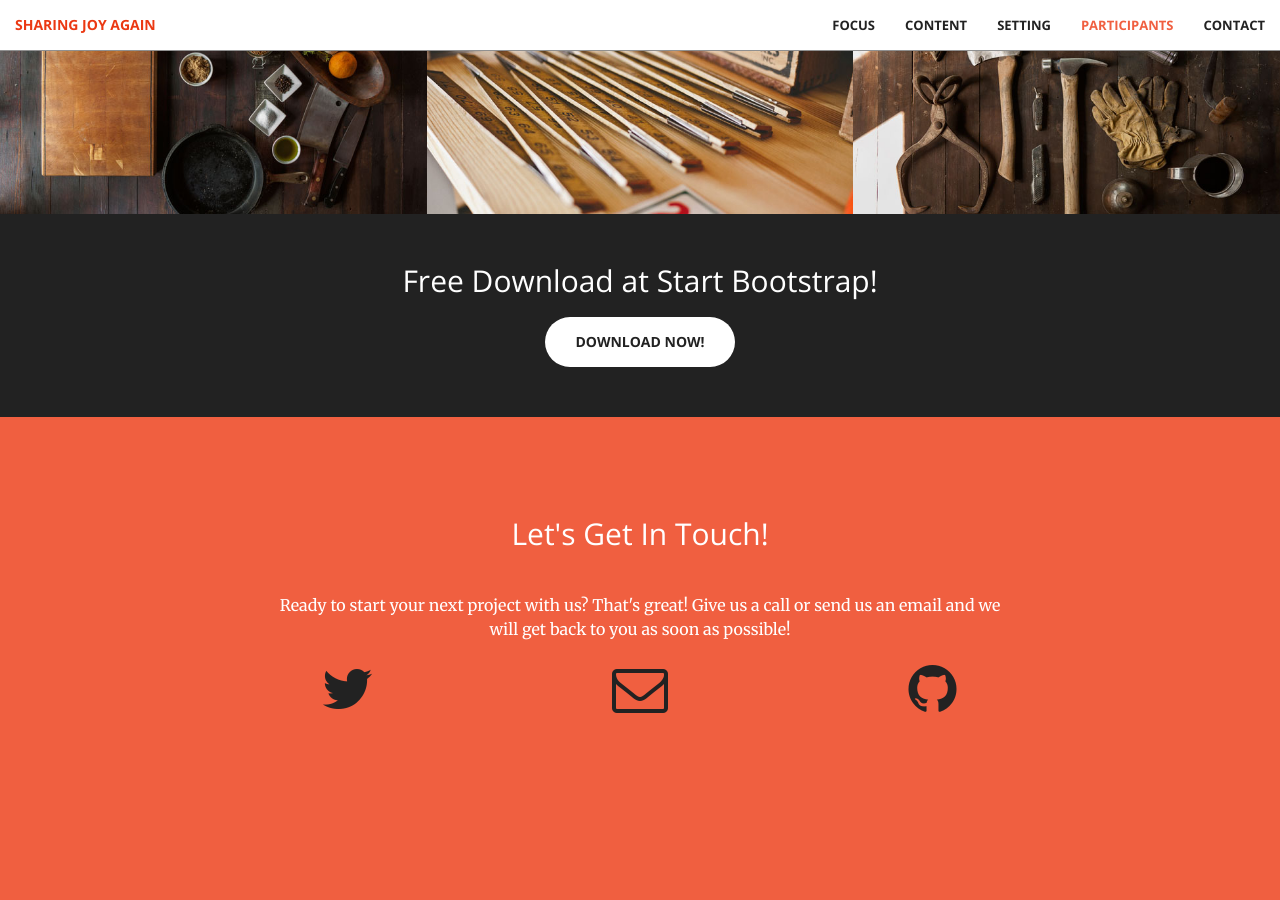
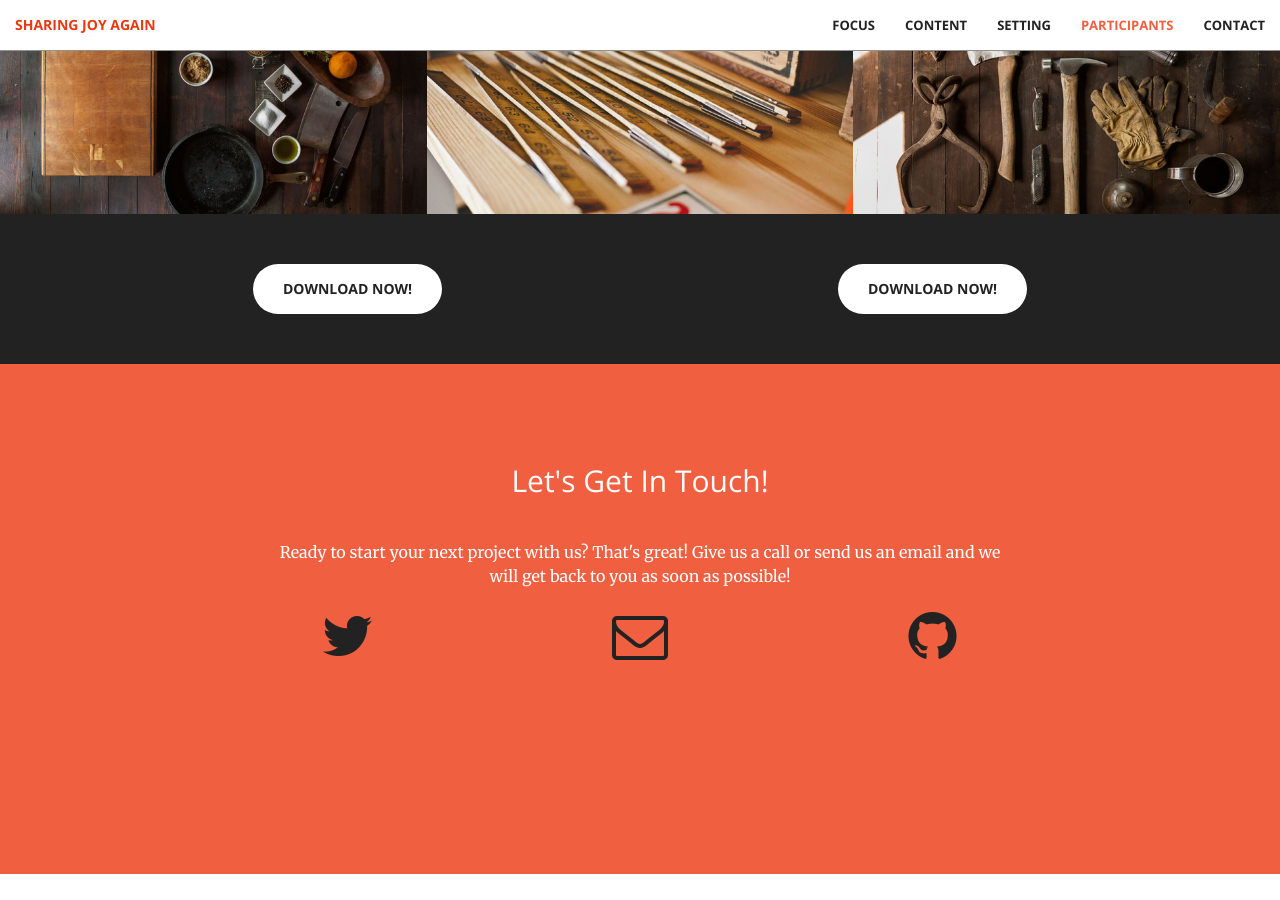
Before and after one commit to mattjohnsonco/joy, a Jekyll site: the page built from index.html, in a window 1280 px wide and 900 px high, scrolled down 1507 px. Built offline with Jekyll 4.4.1, drawn with Linux system fonts in a browser that asks for light colours; after the commit the page ends 2381 px from its top, so only the background shows below that.

Commit message:
Update aside.html
Added buttons

```diff
--- a/_includes/aside.html
+++ b/_includes/aside.html
@@ -1,8 +1,14 @@
   <aside class="bg-dark">
       <div class="container text-center">
-          <div class="call-to-action">
-              <h2>Free Download at Start Bootstrap!</h2>
+        <div class="row">
+          <div class="col-lg-6 col-sm-6, call-to-action">
               <a href="#" class="btn btn-default btn-xl wow tada">Download Now!</a>
+           </div>
+           <div class="col-lg-6 col-sm-6, call-to-action">
+              <a href="#" class="btn btn-default btn-xl wow tada">Download Now!</a>
+           </div>
+
           </div>
+        </div>
       </div>
   </aside>
```
